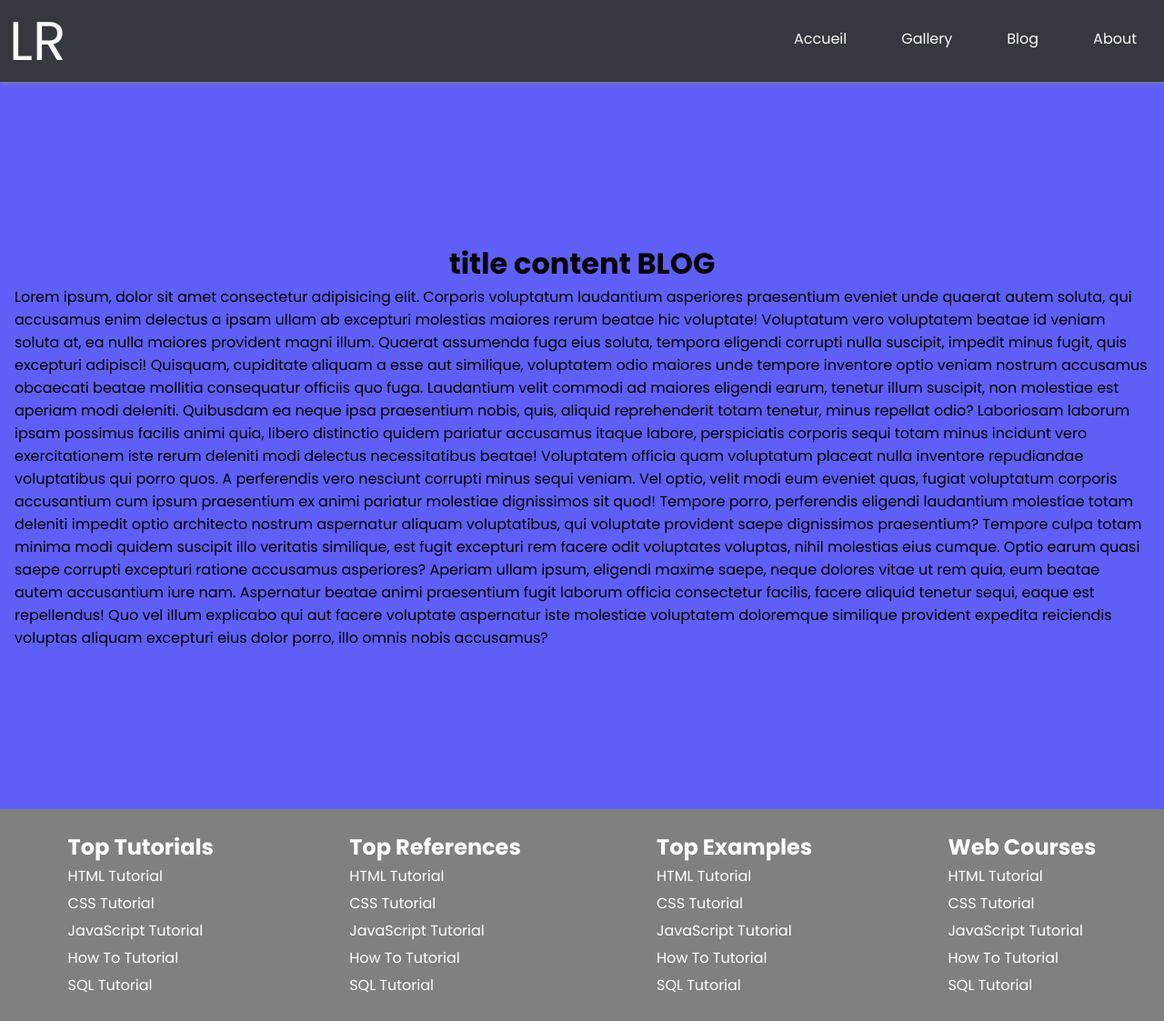
After one commit to fitagit/first-project, a PHP site: page /blog.php in a window 1280 px wide. The commit adds this page. Shown: the whole page at 91% size. Run offline with PHP 8.4, Linux system fonts and the light colour scheme.

Commit message:
nothing wrong

```diff
--- /dev/null
+++ b/blog.php
@@ -0,0 +1,33 @@
+<?php
+require("header.html");
+?>
+<div class="body">
+    <div class="flex-container-blog">
+        <h1>title content BLOG</h1>
+        <p>Lorem ipsum, dolor sit amet consectetur adipisicing elit. Corporis voluptatum laudantium asperiores
+            praesentium eveniet unde quaerat autem soluta, qui accusamus enim delectus a ipsam ullam ab excepturi
+            molestias maiores rerum beatae hic voluptate! Voluptatum vero voluptatem beatae id veniam soluta at, ea
+            nulla maiores provident magni illum. Quaerat assumenda fuga eius soluta, tempora eligendi corrupti nulla
+            suscipit, impedit minus fugit, quis excepturi adipisci! Quisquam, cupiditate aliquam a esse aut similique,
+            voluptatem odio maiores unde tempore inventore optio veniam nostrum accusamus obcaecati beatae mollitia
+            consequatur officiis quo fuga. Laudantium velit commodi ad maiores eligendi earum, tenetur illum suscipit,
+            non molestiae est aperiam modi deleniti. Quibusdam ea neque ipsa praesentium nobis, quis, aliquid
+            reprehenderit totam tenetur, minus repellat odio? Laboriosam laborum ipsam possimus facilis animi quia,
+            libero distinctio quidem pariatur accusamus itaque labore, perspiciatis corporis sequi totam minus incidunt
+            vero exercitationem iste rerum deleniti modi delectus necessitatibus beatae! Voluptatem officia quam
+            voluptatum placeat nulla inventore repudiandae voluptatibus qui porro quos. A perferendis vero nesciunt
+            corrupti minus sequi veniam. Vel optio, velit modi eum eveniet quas, fugiat voluptatum corporis accusantium
+            cum ipsum praesentium ex animi pariatur molestiae dignissimos sit quod! Tempore porro, perferendis eligendi
+            laudantium molestiae totam deleniti impedit optio architecto nostrum aspernatur aliquam voluptatibus, qui
+            voluptate provident saepe dignissimos praesentium? Tempore culpa totam minima modi quidem suscipit illo
+            veritatis similique, est fugit excepturi rem facere odit voluptates voluptas, nihil molestias eius cumque.
+            Optio earum quasi saepe corrupti excepturi ratione accusamus asperiores? Aperiam ullam ipsum, eligendi
+            maxime saepe, neque dolores vitae ut rem quia, eum beatae autem accusantium iure nam. Aspernatur beatae
+            animi praesentium fugit laborum officia consectetur facilis, facere aliquid tenetur sequi, eaque est
+            repellendus! Quo vel illum explicabo qui aut facere voluptate aspernatur iste molestiae voluptatem
+            doloremque similique provident expedita reiciendis voluptas aliquam excepturi eius dolor porro, illo omnis
+            nobis accusamus?</p>
+
+    </div>
+</div>
+<?php require("footer.html");
--- a/footer.html
+++ b/footer.html
@@ -1,14 +1,5 @@
-<!DOCTYPE html>
-<html lang="en">
-<head>
-  <meta charset="UTF-8">
-  <meta http-equiv="X-UA-Compatible" content="IE=edge">
-  <meta name="viewport" content="width=device-width, initial-scale=1.0">
-  <link rel="stylesheet" href="footer.css">
-  <title>Document</title>
-</head>
-<body>
-  <div class="footer">
+<footer class="footer">
+  <div class="footerContent">
     <div class="foot">
       <h2 class="title">Top Tutorials</h2>
     <nav class="lien">
@@ -98,5 +89,6 @@
 </nav>
 </div>
   </div>
+</footer>
 </body>
 </html>
--- a/header.css
+++ b/header.css
@@ -134,7 +134,58 @@ ul {
     transform: rotate(45deg);
     top: 0;
 }
+.body {
+    display: flex;
+    flex-direction: column;
+    justify-content: center;
+    width: 100%;
+    align-items: center;
+}
 
+.flex-container,  .flex-container-about, .flex-container-blog, .flex-container-gallery{
+    display: flex;
+    flex-direction: column;
+    justify-content: center;
+    align-items: center;
+    height: 100vh;
+    padding: 0 16px;
+}
+.flex-container {
+    background: rgb(248, 248, 66);
+}
+.flex-container-about {
+    background: rgb(85, 255, 85);
+}
+.flex-container-blog {
+    background: rgb(95, 95, 248);
+}
+.flex-container-gallery {
+    background: rgb(252, 108, 108);
+}
+footer{
+    background-color: gray;
+  }
+
+  .footerContent{
+    display: flex;
+    justify-content: space-around;
+    padding: 24px 0;
+  }
+
+  .title{
+    text-align: center;
+    color: #fff;
+  }
+
+  .lien li{
+    list-style: none;
+  }
+
+  .lien li a{
+    text-decoration: none;
+    color: #fff;
+    line-height: 30px;
+  }
 @media (min-width: 768px) {
     .nav {
         max-height: none;
--- a/header.html
+++ b/header.html
@@ -17,15 +17,14 @@
         <input class="side-menu" type="checkbox" id="side-menu" />
         <label class="hamb" for="side-menu"><span class="hamb-line"></span></label>
         <!-- Menu -->
-        <nav class="nav">
+        <nav methode="post" action="index.php" class="nav">
             <ul class="menu">
-                <li><a href="#">Gallery</a></li>
-                <li><a href="#">Blog</a> </li>
-                <li><a href="#">About</a></li>
+
+                <li name="accueil"><a href="http://localhost/taxProject/index.php">Accueil</a></li>
+                <li name="gallery"><a href="http://localhost/taxProject/gallery.php">Gallery</a></li>
+                <li name="blog"><a href="http://localhost/taxProject/blog.php">Blog</a> </li>
+                <li name="about"><a href="http://localhost/taxProject/about.php">About</a></li>
+
             </ul>
         </nav>
     </header>
-
-</body>
-
-</html>
--- a/index.php
+++ b/index.php
@@ -1,5 +1,5 @@
 <?php
 
 require("header.html");
-require("body.html");
+require('body.html');
 require("footer.html");
```
Also changed, not shown: about.php (added, +25 -0 lines), body.css (deleted, +0 -17 lines), body.html (+2 -14 lines), footer.css (deleted, +0 -23 lines), gallery.php (added, +18 -0 lines).
